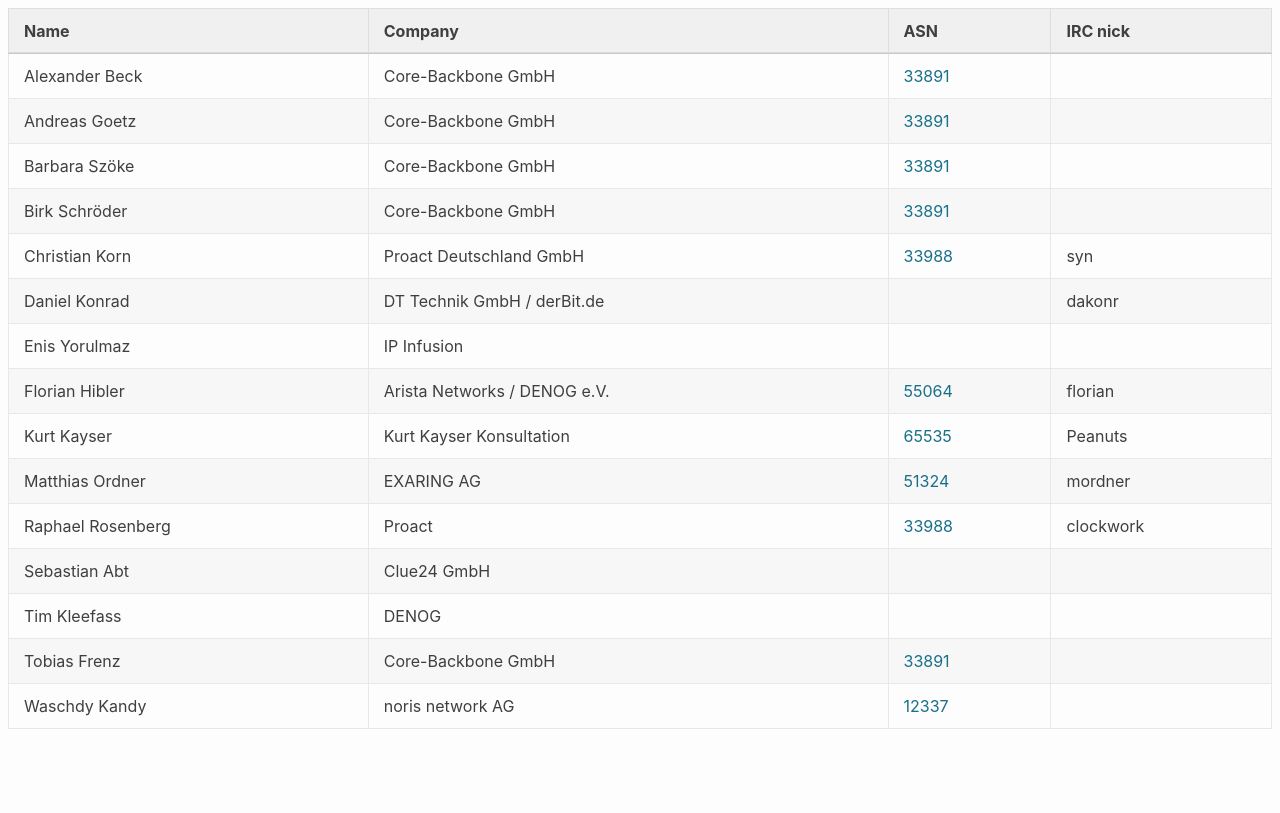
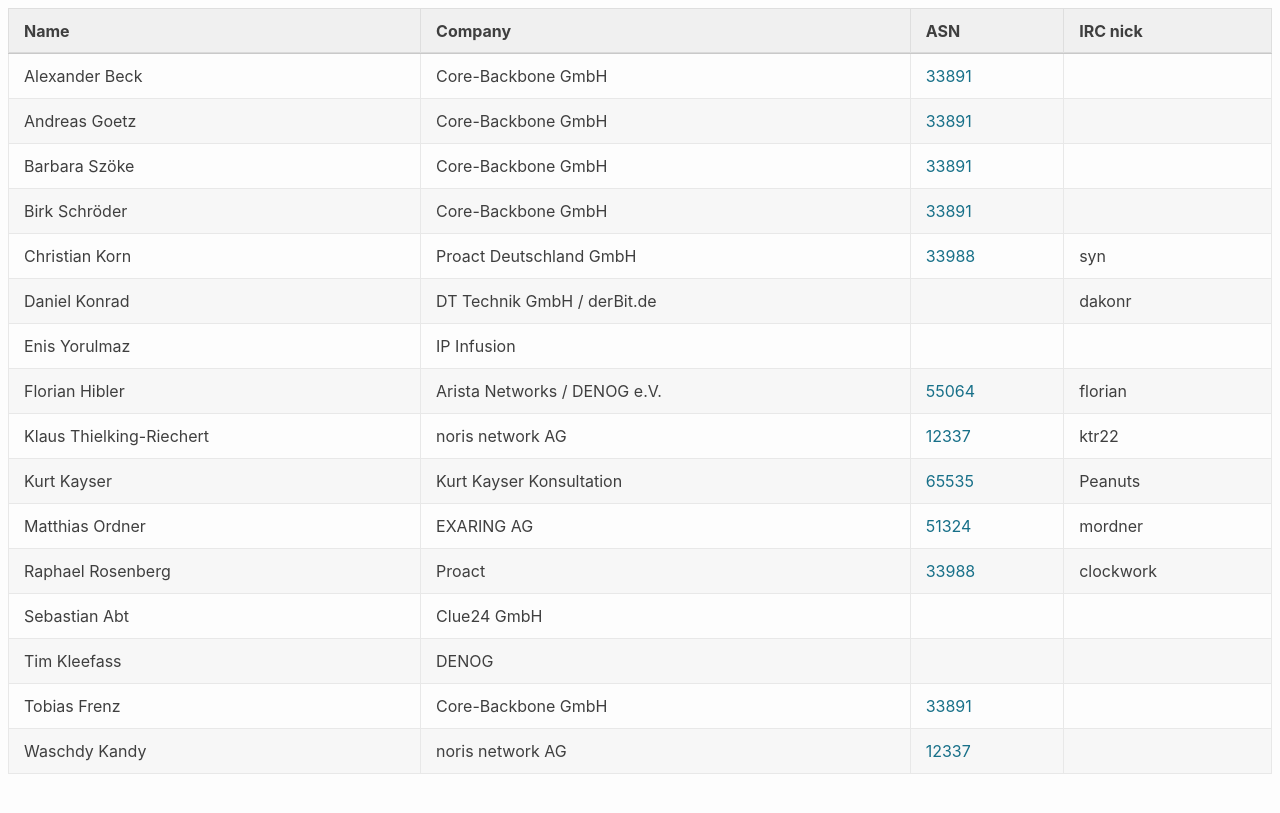
Before and after one commit to denog/pretix-attendeelist, a Jekyll site: the page built from meetup2023_05/index.markdown, in a window 1280 px wide. Shown: the top 813 px of the page. Built offline with Jekyll 4.4.1, drawn with Linux system fonts in a browser that asks for light colours.

Commit message:
Latest data: Sun Jul  9 16:31:45 UTC 2023

```diff
--- a/_data/attendees_denog_meetup_2023_05.json
+++ b/_data/attendees_denog_meetup_2023_05.json
@@ -48,6 +48,12 @@
     "asn": "55064"
   },
   {
+    "name": "Klaus Thielking-Riechert",
+    "company": "noris network AG",
+    "irc": "ktr22",
+    "asn": "12337"
+  },
+  {
     "name": "Kurt Kayser",
     "company": "Kurt Kayser Konsultation",
     "irc": "Peanuts",
```
